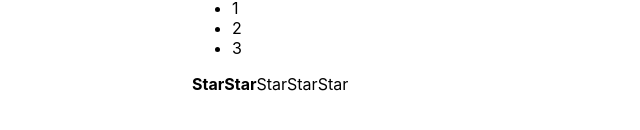
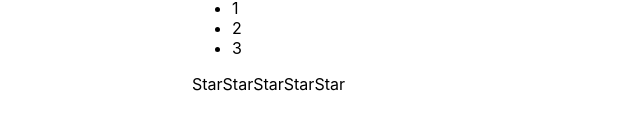
Before and after one commit to ViktorProdeus/storybook, a React (Create React App) app: page / in a window 1280 px wide. Shown: the part 378-508 px from the top of the page, without its empty margins (148-788 px from the left). Built offline with nearby package versions, Linux system fonts and the light colour scheme.

Commit message:
add story UnControlledRating

```diff
--- a/src/App.tsx
+++ b/src/App.tsx
@@ -7,7 +7,7 @@
 import {Rating, RatingValueType} from "./components/Rating/Rating";
 import {UnControlledOnOff} from "./components/UnControlledOnOff/UnControlledOnOff";
 
-function App(props: any) {
+function App() {
     console.log('App rendering');
     let [ratingValue, setRatingValue] = useState<RatingValueType>(3);
     let [accordionCollapsed, setAccordionCollapsed] = useState<boolean>(false);
@@ -26,7 +26,7 @@
 
             <UnControlledOnOff onChange={setSwitchOnUnControlled} /> {switchOnUnControlled.toString()}
             <UnControlledAccordion titleValue={'-- UnControlledAccordion --'}/>
-            <UnControlledRating/>
+            <UnControlledRating onChange={()=> setRatingValue}/>
         </div>
     )
 }
--- a/src/components/UnControlledRating/UnControlledRating.tsx
+++ b/src/components/UnControlledRating/UnControlledRating.tsx
@@ -1,21 +1,24 @@
 import React, {useState} from "react";
 
-type RatingPropsType = {
-    // value: 0 | 1 | 2 | 3 | 4 | 5
+export type RatingValueType = 0 | 1 | 2 | 3 | 4 | 5;
+
+export type RatingPropsType = {
+    defaultValue?: RatingValueType
+    onChange: (value: RatingValueType) => void
 }
 
 export function UnControlledRating(props: RatingPropsType) {
     console.log('Ratting rendering');
 
-    let [value, setValue] = useState(2);
+    let [value, setValue] = useState<RatingValueType>(props.defaultValue ? props.defaultValue : 0);
 
     return (
         <div>
-            <Star selected={value > 0} setValue={() => setValue(1)}/>
-            <Star selected={value > 1} setValue={() => setValue(2)}/>
-            <Star selected={value > 2} setValue={() => setValue(3)}/>
-            <Star selected={value > 3} setValue={() => setValue(4)}/>
-            <Star selected={value > 4} setValue={() => setValue(5)}/>
+            <Star selected={value > 0} setValue={() => {setValue(1); props.onChange(1)}}/>
+            <Star selected={value > 1} setValue={() => {setValue(2); props.onChange(2)}}/>
+            <Star selected={value > 2} setValue={() => {setValue(3); props.onChange(3)}}/>
+            <Star selected={value > 3} setValue={() => {setValue(4); props.onChange(4)}}/>
+            <Star selected={value > 4} setValue={() => {setValue(5); props.onChange(5)}}/>
         </div>
     );
 }
```
Also changed, not shown: 1 other file (tests, documents, lock files or other folders).
